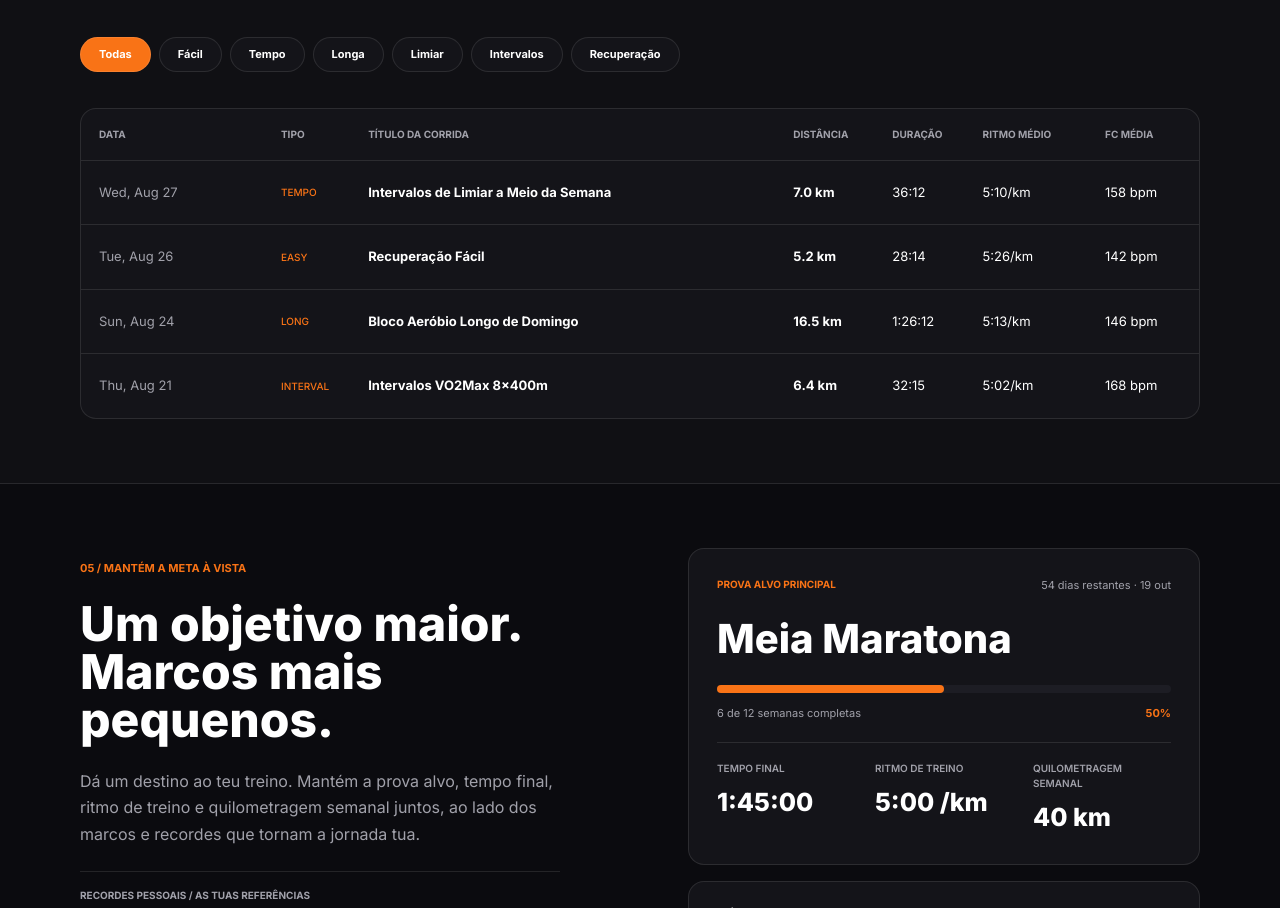
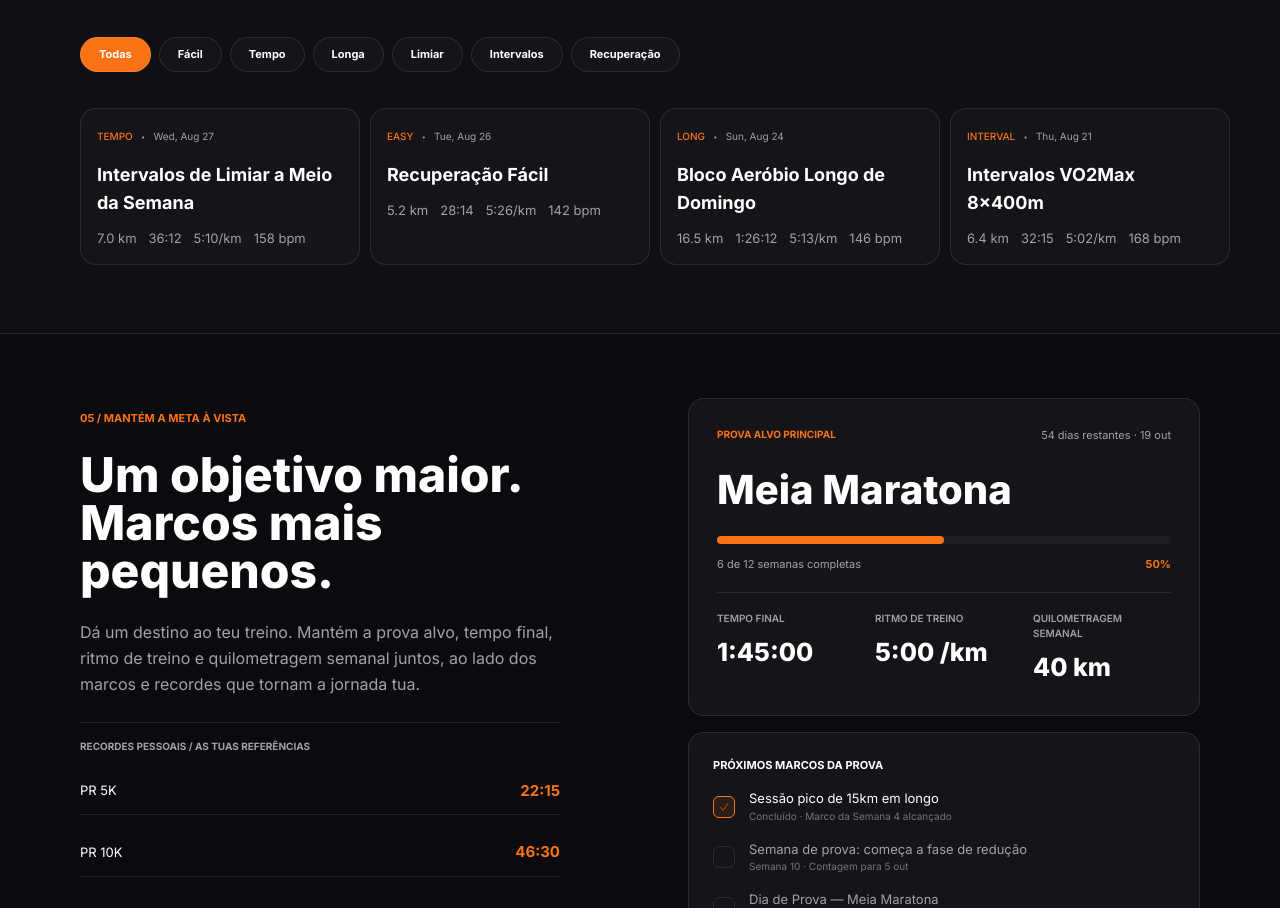
Before and after one commit to anvictorsantos/PacePilot, a Vue app in the folder client/: page / in a window 1280 px wide. Shown: the part 3363-4271 px from the top of the page. Built offline with nearby package versions, Linux system fonts and the light colour scheme; no server answers.

Commit message:
feat(landing): convert activity table to horizontal carousel

```diff
--- a/client/src/components/landing/LandingSections.vue
+++ b/client/src/components/landing/LandingSections.vue
@@ -281,39 +281,25 @@
           >{{ $t(f) }}</span
         >
       </div>
-      <div class="bg-card border border-white/10 rounded-2xl overflow-x-auto">
-        <table class="w-full min-w-[760px] text-left">
-          <thead>
-            <tr class="font-bold text-caption text-muted">
-              <th class="p-4.5 font-bold">{{ $t('activities.date') }}</th>
-              <th class="font-bold">{{ $t('activities.type') }}</th>
-              <th class="font-bold">{{ $t('activities.title') }}</th>
-              <th class="font-bold">{{ $t('activities.dist') }}</th>
-              <th class="font-bold">{{ $t('activities.dur') }}</th>
-              <th class="font-bold">{{ $t('activities.pace') }}</th>
-              <th class="font-bold">{{ $t('activities.hr') }}</th>
-            </tr>
-          </thead>
-          <tbody>
-            <tr
-              v-for="r in rows"
-              :key="r.title"
-              class="border-white/10 border-t text-body"
-            >
-              <td class="p-4.5 px-4.5 py-5.5 text-muted">
-                {{ r.date }}
-              </td>
-              <td class="font-medium text-caption text-primary">
-                {{ r.type }}
-              </td>
-              <td class="font-bold">{{ $t(r.titleKey) }}</td>
-              <td class="font-bold">{{ r.dist }}</td>
-              <td>{{ r.dur }}</td>
-              <td>{{ r.pace }}</td>
-              <td>{{ r.hr }}</td>
-            </tr>
-          </tbody>
-        </table>
+      <div class="flex gap-2.5 overflow-x-auto pb-1 -mx-1 px-1 sm:overflow-visible">
+        <div
+          v-for="r in rows"
+          :key="r.title"
+          class="flex min-w-[280px] flex-1 flex-col gap-3 rounded-2xl p-4 bg-card border border-white/10"
+        >
+          <div class="flex items-center gap-2">
+            <span class="font-medium text-caption text-primary">{{ r.type }}</span>
+            <span class="text-muted">·</span>
+            <span class="text-muted text-caption">{{ r.date }}</span>
+          </div>
+          <p class="font-bold text-lg">{{ $t(r.titleKey) }}</p>
+          <div class="flex flex-wrap gap-3 text-body text-muted">
+            <span>{{ r.dist }}</span>
+            <span>{{ r.dur }}</span>
+            <span>{{ r.pace }}</span>
+            <span>{{ r.hr }}</span>
+          </div>
+        </div>
       </div>
     </div>
   </section>
```
